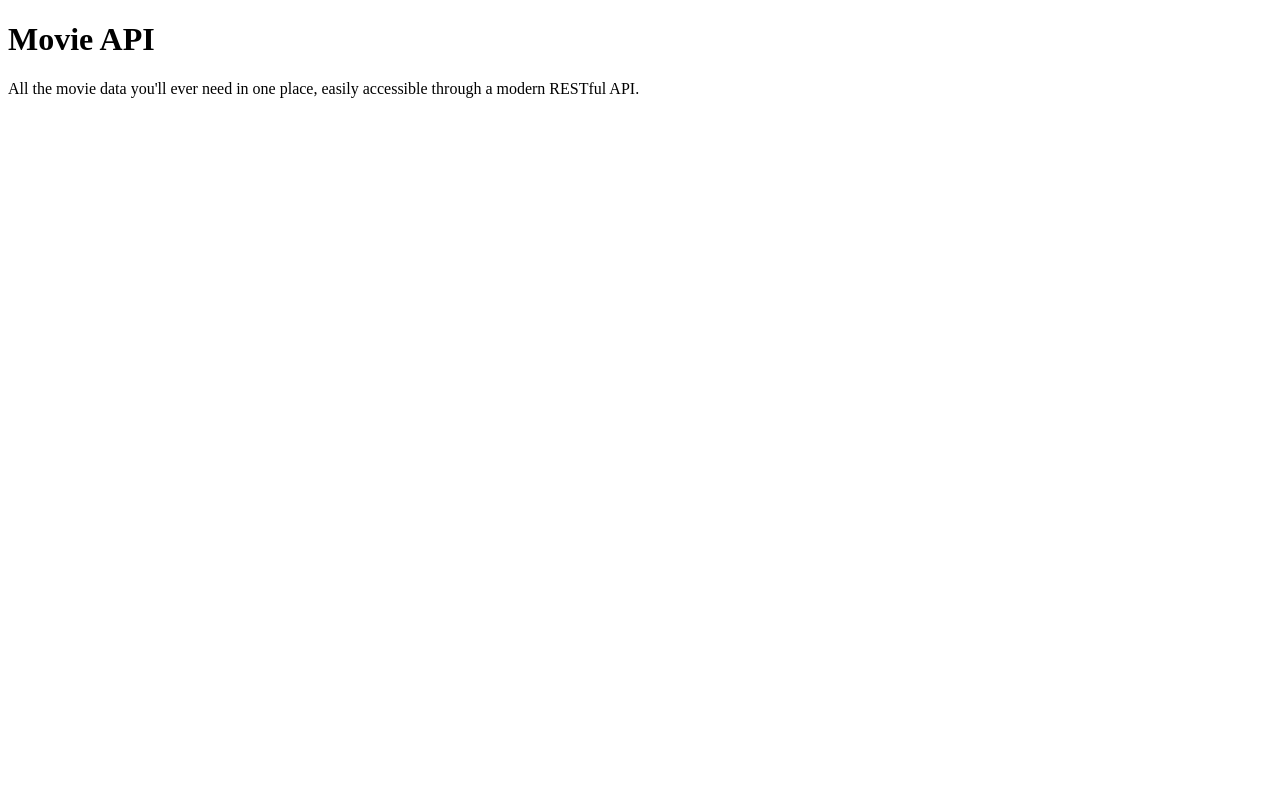
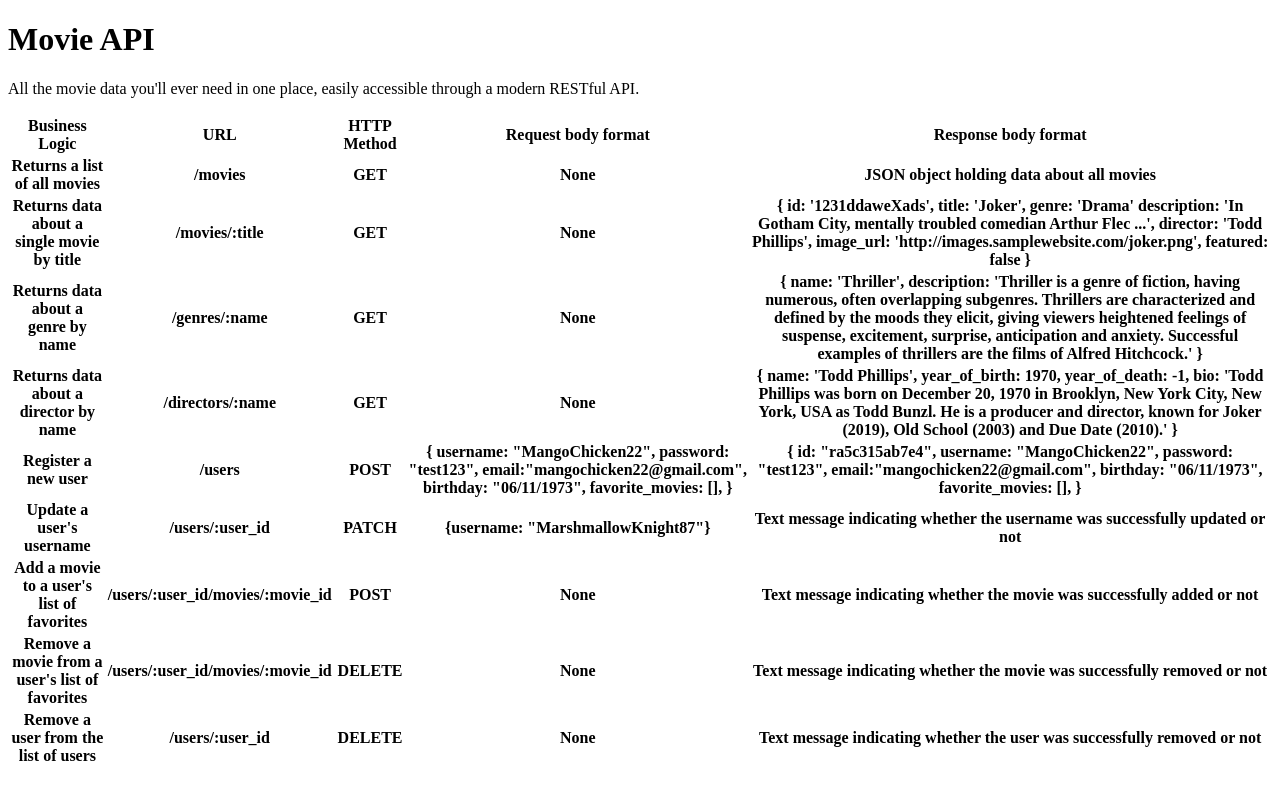
Before and after one commit to kimkwanka/cF-movie-api, a website: page public/documentation.html in a window 1280 px wide. Drawn offline with Linux system fonts and the light colour scheme.

Commit message:
docs: add api endpoint documentation

```diff
--- a/public/documentation.html
+++ b/public/documentation.html
@@ -1,14 +1,132 @@
 <!DOCTYPE html>
 <html lang="en">
   <head>
-  <meta charset="UTF-8">
-  <meta http-equiv="X-UA-Compatible" content="IE=edge">
-  <meta name="viewport" content="width=device-width, initial-scale=1.0">
+    <meta charset="UTF-8" />
+    <meta http-equiv="X-UA-Compatible" content="IE=edge" />
+    <meta name="viewport" content="width=device-width, initial-scale=1.0" />
     <title>Documentation</title>
   </head>
   <body>
     <h1>Movie API</h1>
-<p>All the movie data you'll ever need in one place,
-  easily accessible through a modern RESTful API.</p>
+    <p>
+      All the movie data you'll ever need in one place, easily accessible
+      through a modern RESTful API.
+    </p>
+    <table>
+      <tr>
+        <th>Business Logic</th>
+        <th>URL</th>
+        <th>HTTP Method</th>
+        <th>Request body format</th>
+        <th>Response body format</th>
+      </tr>
+      <tr>
+        <th>Returns a list of all movies</th>
+        <th>/movies</th>
+        <th>GET</th>
+        <th>None</th>
+        <th>JSON object holding data about all movies</th>
+      </tr>
+      <tr>
+        <th>Returns data about a single movie by title</th>
+        <th>/movies/:title</th>
+        <th>GET</th>
+        <th>None</th>
+        <th>
+          { id: '1231ddaweXads', title: 'Joker', genre: 'Drama' description: 'In Gotham City,
+          mentally troubled comedian Arthur Flec ...', director: 'Todd
+          Phillips', image_url: 'http://images.samplewebsite.com/joker.png',
+          featured: false }
+        </th>
+      </tr>
+      <tr>
+        <th>Returns data about a genre by name</th>
+        <th>/genres/:name</th>
+        <th>GET</th>
+        <th>None</th>
+        <th>
+          { name: 'Thriller', description: 'Thriller is a genre of fiction,
+          having numerous, often overlapping subgenres. Thrillers are
+          characterized and defined by the moods they elicit, giving viewers
+          heightened feelings of suspense, excitement, surprise, anticipation
+          and anxiety. Successful examples of thrillers are the films of Alfred
+          Hitchcock.' }
+        </th>
+      </tr>
+      <tr>
+        <th>Returns data about a director by name</th>
+        <th>/directors/:name</th>
+        <th>GET</th>
+        <th>None</th>
+        <th>
+          { name: 'Todd Phillips', year_of_birth: 1970, year_of_death: -1, bio:
+          'Todd Phillips was born on December 20, 1970 in Brooklyn, New York
+          City, New York, USA as Todd Bunzl. He is a producer and director,
+          known for Joker (2019), Old School (2003) and Due Date (2010).' }
+        </th>
+      </tr>
+      <tr>
+        <th>Register a new user</th>
+        <th>/users</th>
+        <th>POST</th>
+        <th>{
+          username: "MangoChicken22",
+          password: "test123",
+          email:"mangochicken22@gmail.com",
+          birthday: "06/11/1973",
+          favorite_movies: [],
+        }</th>
+        <th>
+          {
+            id: "ra5c315ab7e4",
+            username: "MangoChicken22",
+            password: "test123",
+            email:"mangochicken22@gmail.com",
+            birthday: "06/11/1973",
+            favorite_movies: [],
+          }
+        </th>
+      </tr>
+      <tr>
+        <th>Update a user's username</th>
+        <th>/users/:user_id</th>
+        <th>PATCH</th>
+        <th>{username: "MarshmallowKnight87"}</th>
+        <th>
+          Text message indicating whether the username was successfully updated
+          or not
+        </th>
+      </tr>
+      <tr>
+        <th>Add a movie to a user's list of favorites</th>
+        <th>/users/:user_id/movies/:movie_id</th>
+        <th>POST</th>
+        <th>None</th>
+        <th>
+          Text message indicating whether the movie was successfully added
+          or not
+        </th>
+      </tr>
+      <tr>
+        <th>Remove a movie from a user's list of favorites</th>
+        <th>/users/:user_id/movies/:movie_id</th>
+        <th>DELETE</th>
+        <th>None</th>
+        <th>
+          Text message indicating whether the movie was successfully removed
+          or not
+        </th>
+      </tr>
+      <tr>
+        <th>Remove a user from the list of users</th>
+        <th>/users/:user_id</th>
+        <th>DELETE</th>
+        <th>None</th>
+        <th>
+          Text message indicating whether the user was successfully removed
+          or not
+        </th>
+      </tr>
+    </table>
   </body>
 </html>
```
Lines whose indentation alone changed are shown as unchanged.
